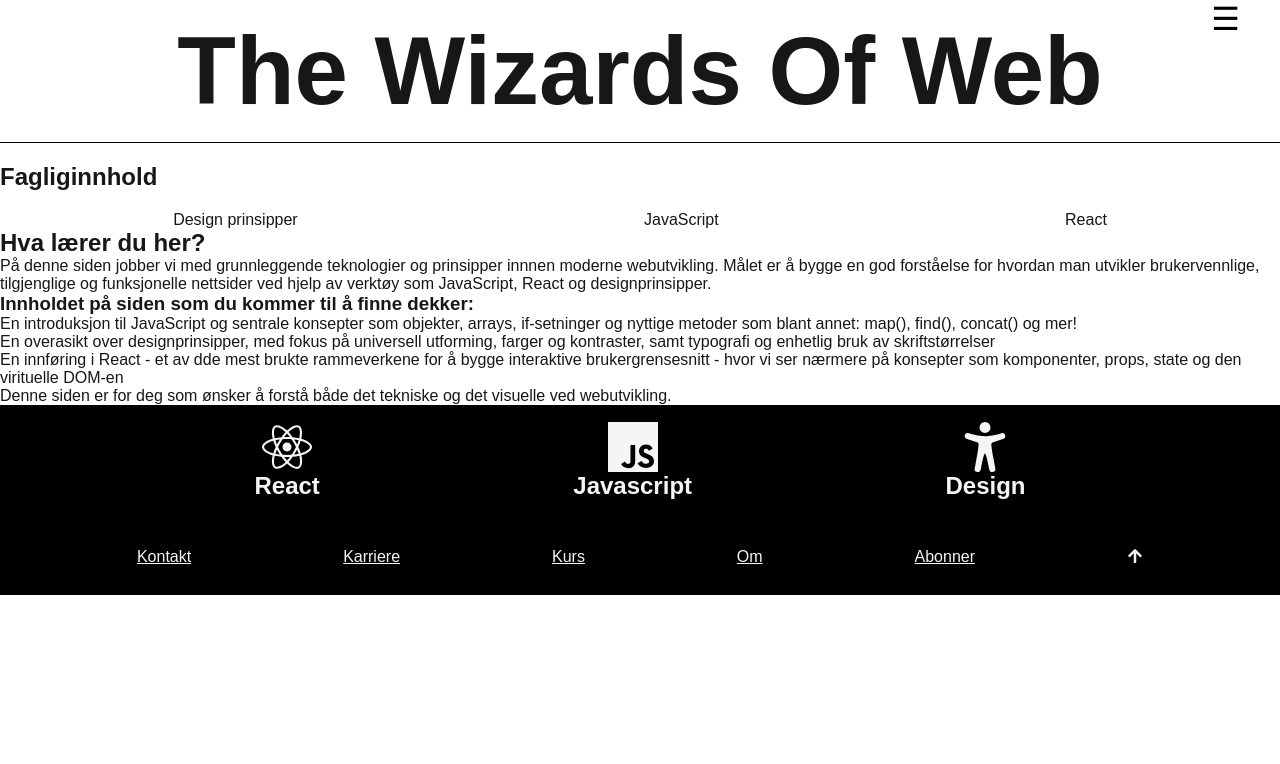
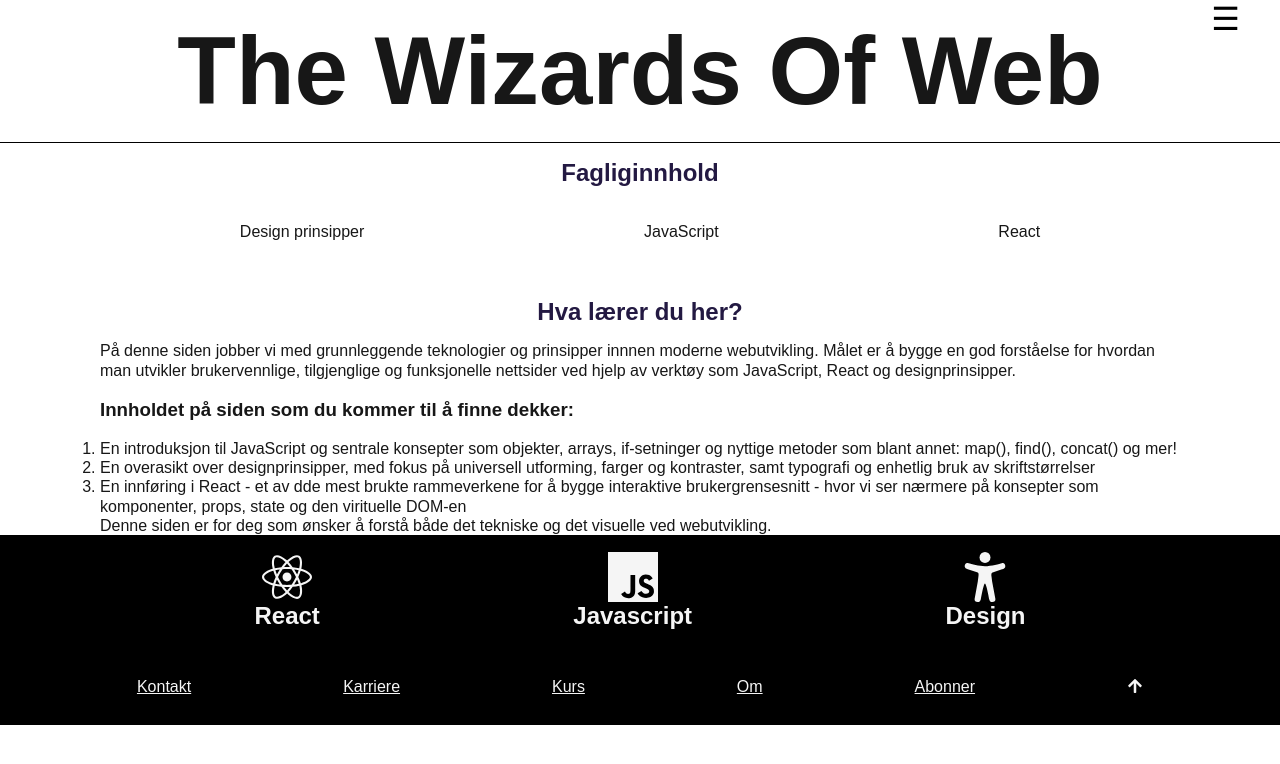
Before and after one commit to marie-cha9ne/Arbeidskrav-2---gruppe, a Next.js app: page /subject in a window 1280 px wide. Shown: the top 764 px of the page. Built offline with nearby package versions, Linux system fonts and the light colour scheme.

Commit message:
startet med styling av faginnholds sidene.

```diff
--- a/app/components/ArticleRendrer.tsx
+++ b/app/components/ArticleRendrer.tsx
@@ -1,5 +1,6 @@
 import Example from "@/app/components/CodeExample";
 import type { ArticleSection } from "@/app/data/types";
+import styles from '../subject/sub.module.css';
 
 type Props = {
   content: ArticleSection[];
@@ -10,10 +11,10 @@
     <article>
   {content.map((section, index)=> (
     <section key={index}>
-      <h2>{section.title}</h2>
+      <h2 className={styles.headline}>{section.title}</h2>
       {section.body?.map((p, i) => <p key={i}>{p}</p>)}
 {/* ^^ Hvis seksjonen har en body(Vanlig tekst avsnitt) looper vi gjennom hver tekst og rendrer det i en p-tag. */}
-      {section.code && <Example code={section.code}/>}
+      {section.code && <Example code={section.code} className={styles.codeLine}/>}
 {/* ^^ Hvis det finnes code i seksjonen, så vises det i Example komponentet. */}
       {section.list && (
         <ul>
@@ -23,12 +24,12 @@
 {/* ^^ Viser liste med forklaringer */}
       {section.note && <p>{section.note}</p>}
 {/* ^^Viser ekstra forklarings tekst dersom det finnes. */}
-      {section.noteCode && <Example code={section.noteCode}/>}
+      {section.noteCode && <Example code={section.noteCode} className={styles.codeLine}/>}
 {/* ^^Viser et lite ekstra kode eksempel */}
 
       {section.subSections?.map((sub, i)=> (
         <div key={i}>
-          <h3>{sub.title}</h3>
+          <h3 className={styles.subHeadlines}>{sub.title}</h3>
           {sub.body?.map((p, x) => <p key={x}>{p}</p>)}
           {sub.images?.map((imgSrc, i) => (
             <img
@@ -37,11 +38,11 @@
               alt={`Bilde ${i + 1} i seksjon: ${section.title}`}
               />
           ))}
-          {sub.code && <Example code={sub.code}/>}
+          {sub.code && <Example code={sub.code} className={styles.codeLine} /> }
           {sub.list && (
-              <ul>
+              <ol>
               {sub.list.map((li, i) => <li key={i}>{li}</li>)}
-              </ul>
+              </ol>
           )}
 
           {sub.note && <p>{sub.note}</p>}
--- a/app/components/CodeExample.tsx
+++ b/app/components/CodeExample.tsx
@@ -1,15 +1,16 @@
 
 type Example = {
   code: string;
-  language?: string;
+  className?: string;
 };
 
-export default function CodeExample({code, language = "javascript"}: Example){
+export default function CodeExample({code, className}: Example){
   return(
-    <pre>
+    <pre className={className}>
       <code>
         {code}
       </code>
     </pre>
   );
 }
+// <pre> står for preformatted text og betyr at all text inni pre vises akkurat som den er skrevet. inkl mellom rom, linjeskift og inntrykk.
--- a/app/subject/layout.tsx
+++ b/app/subject/layout.tsx
@@ -1,4 +1,3 @@
-import { ReactNode } from "react";
 import Link from "next/link";
 import styles from './sub.module.css';
 
@@ -6,16 +5,16 @@
 
 export default function layout({children}: Readonly<{children: React.ReactNode}>){
   return (
-    <section>
+    <section className={styles.main}>
       <h1 className={styles.headline}>
         <Link href="/subject">
         Fagliginnhold</Link></h1>
 
       {/* under navigasjons bar til de forskjellige emnene */}
       <nav className={styles.bar}>
-        <Link href="/subject/sub-design">Design prinsipper</Link>
-        <Link href="/subject/sub-js">JavaScript</Link>
-        <Link href="/subject/sub-react">React</Link>
+        <Link href="/subject/sub-design" className={styles.links}>Design prinsipper</Link>
+        <Link href="/subject/sub-js" className={styles.links}>JavaScript</Link>
+        <Link href="/subject/sub-react" className={styles.links}>React</Link>
       </nav>
       {/* alt innhold på faglig innhold hovedside blir rendret i children */}
        {children}
--- a/app/subject/sub.module.css
+++ b/app/subject/sub.module.css
@@ -1,17 +1,28 @@
 .main{
-  display: grid;
-  grid-template-columns: repeat(2, 1fr);
-  grid-template-rows: auto;
-  gap: 20px;
+ margin: 0 100px;
+ line-height: 1.2em;
 }
 
 .headline{
   margin: 20px 0;
+  color:#231942;
+  text-align: center;
 }
 
 .bar{
   display: flex;
   justify-content: space-around;
+  padding: 20px 0;
+  width: 100%;
+  height: 10vh;
+}
+
+.links:hover{
+  color: #231942;
+  font-weight: bold;
+  border-radius: 10px;
+  box-shadow: 1px 1px 7px #BE95C4;
+  padding: 5px 10px;
 }
 
 .color{
@@ -19,3 +30,15 @@
   grid-column: 1/3;
   text-align: center;
 }
+
+.codeLine{
+  margin: 20px;
+  box-shadow: 1px 1px 10px #BE95C4;
+  border-radius: 15px;
+  padding:20px 5px;
+  overflow-x: auto;
+}
+
+.subHeadlines{
+  margin:20px 0;
+}
```
Also changed, not shown: app/content/subDesignContent.ts (+5 -4 lines), app/content/subJsContent.ts (+11 -5 lines).
